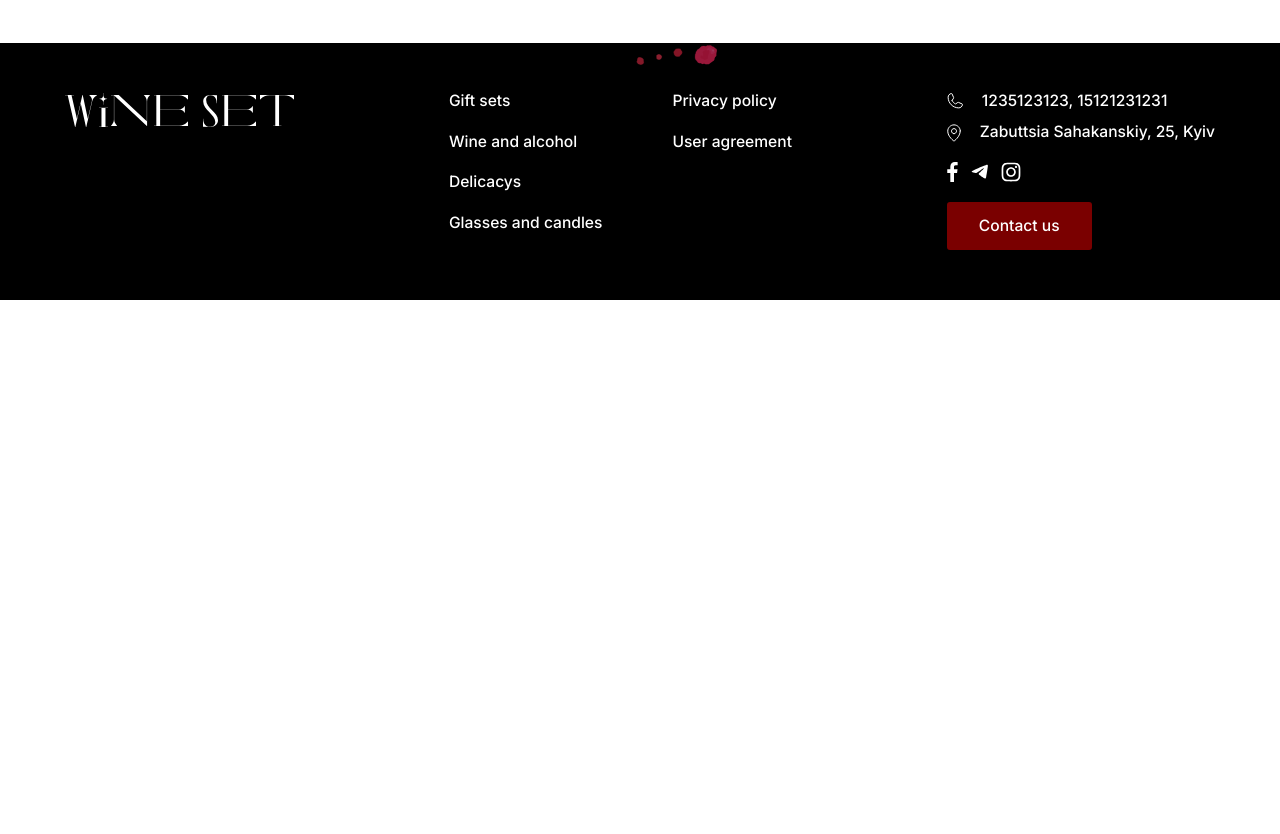
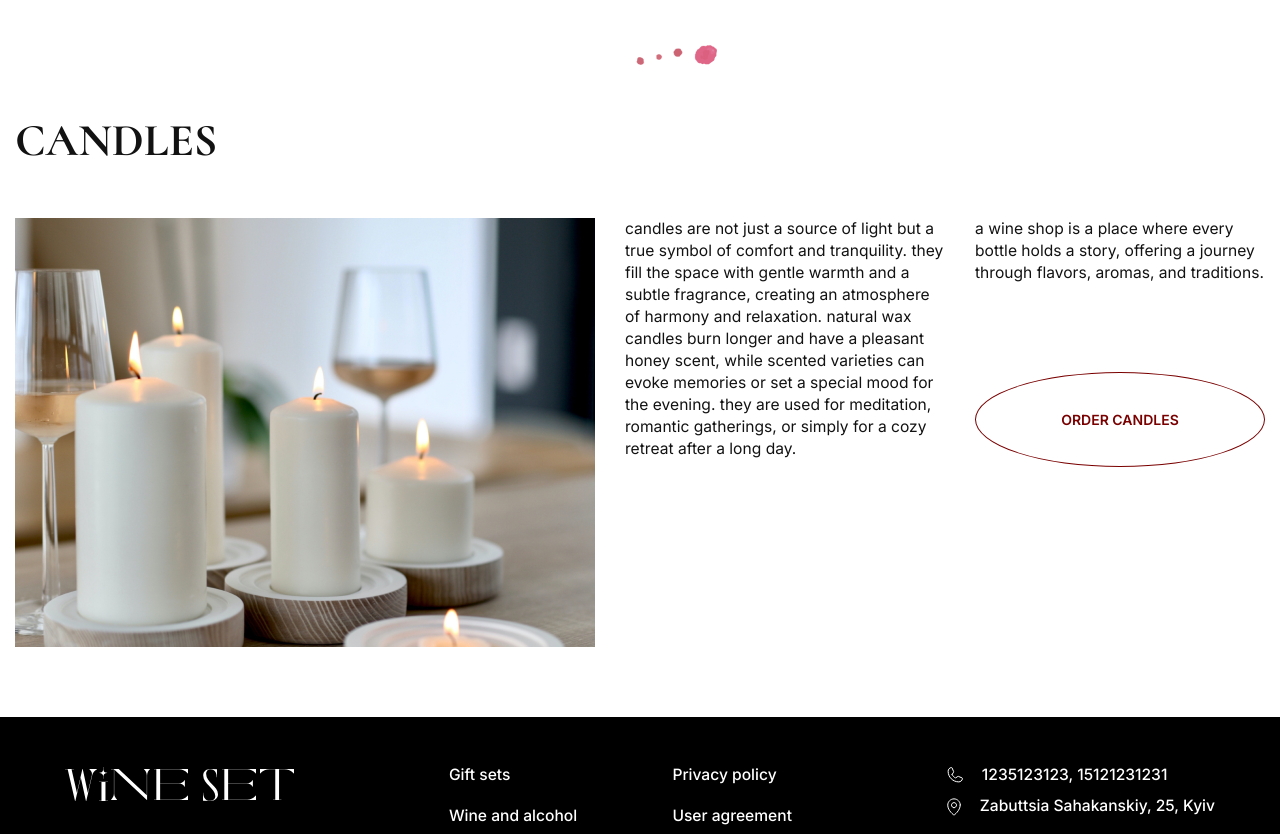
Before and after one commit to BODMAT/wineset, a React (Vite) app: page /Gift-sets in a window 1280 px wide. Shown: the part 1687-2521 px from the top of the page. Before the commit the page ends 1987 px from the top, so only its background shows below. Built offline with nearby package versions, Linux system fonts and the light colour scheme.

Commit message:
added component, folders updated

```diff
--- a/src/components/App/App.tsx
+++ b/src/components/App/App.tsx
@@ -3,7 +3,7 @@ import { PageError } from "../PageError/PageError";
 import { ScrollRestoration } from "../ScrollRestoration/ScrollRestoration";
 import { HomePage } from "../PageHome/HomePage/HomePage";
 import { Layout } from "../Layout/Layout";
-import { GiftBoxesPage } from "../PageGiftBoxes/GiftBoxesPage/GiftBoxesPage";
+import { GiftBoxesPage } from "../PageGiftBoxes/GiftBoxesPage";
 
 export function App() {
   return (
--- /dev/null
+++ b/src/components/BorderedLink/BorderedLink.tsx
@@ -0,0 +1,18 @@
+import { Link } from "react-router-dom";
+
+interface IBorderedLinkProps {
+    to: string;
+    children: React.ReactNode | string;
+}
+
+export function BorderedLink({ to, children }: IBorderedLinkProps) {
+    return (
+        <Link to={to} className="transition-all duration-300 ease-[cubic-bezier(0.075,0.82,0.165,1)]
+               text-[#7a0000] font-inter font-semibold text-center uppercase
+               border border-[#7a0000] rounded-[50%] px-16 py-9
+               text-[16px] md:text-[14px] leading-normal
+               hover:text-white hover:bg-[#7a0000]">
+            {children}
+        </Link>
+    )
+}
--- /dev/null
+++ b/src/components/PageGiftBoxes/CandleLights.tsx
@@ -0,0 +1,23 @@
+import styles from "./PageGiftBoxesPage.module.scss"
+import { BorderedLink } from "../BorderedLink/BorderedLink"
+export function CandleLights() {
+    return (
+        <section className="mt-[70px] mb-[70px]">
+            <div className={styles.container}>
+                <h2 className={styles.basicTitle}>Candles</h2>
+                <div className="flex justify-between gap-[30px] mt-[50px] max-xl:flex-wrap max-xl:justify-evenly">
+                    <div className="w-[640px] max-xl:flex-[1_1_100%]">
+                        <img className="relative w-[100%] h-[429px] left-0 top-0 object-cover" src="/GiftBoxesPage/CandleLights/candles.png" alt="candles" />
+                    </div>
+                    <div className={styles.basicText}>
+                        Candles are not just a source of light but a true symbol of comfort and tranquility. They fill the space with gentle warmth and a subtle fragrance, creating an atmosphere of harmony and relaxation. Natural wax candles burn longer and have a pleasant honey scent, while scented varieties can evoke memories or set a special mood for the evening. They are used for meditation, romantic gatherings, or simply for a cozy retreat after a long day.
+                    </div>
+                    <div className="flex flex-col gap-22 max-xl:gap-[30px]">
+                        <div className={styles.basicText}>A wine shop is a place where every bottle holds a story, offering a journey through flavors, aromas, and traditions.</div>
+                        <BorderedLink to="/Glasses-and-candles/Candles">Order candles</BorderedLink>
+                    </div>
+                </div>
+            </div>
+        </section>
+    )
+}
--- a/src/components/PageGiftBoxes/GiftBoxesPage/GiftBoxesPage.tsx
+++ b/src/components/PageGiftBoxes/GiftBoxesPage.tsx
@@ -1,5 +1,6 @@
-import { SpecialOffer } from "../../SpecialOffer/SpecialOffer";
-import { GiftSets } from "../GiftSets/GiftSets";
+import { SpecialOffer } from "../SpecialOffer/SpecialOffer";
+import { CandleLights } from "./CandleLights";
+import { GiftSets } from "./GiftSets";
 export function GiftBoxesPage() {
     return (
         <div className='relative pt-[143px] max-md:pt-[84px]'>
@@ -10,6 +11,7 @@ export function GiftBoxesPage() {
                 subTitleLink="/order"
                 contentWidth={381} />
             <GiftSets />
+            <CandleLights />
         </div>
     )
 }
--- a/src/components/PageGiftBoxes/GiftSets/GiftSets.tsx
+++ b/src/components/PageGiftBoxes/GiftSets.tsx
@@ -1,6 +1,6 @@
 import { Link } from 'react-router-dom';
-import styles from '../PageGiftBoxesPage.module.scss';
-import { useOpacity } from '../../../customHooks/useOpacity';
+import styles from './PageGiftBoxesPage.module.scss';
+import { useOpacity } from '../../customHooks/useOpacity';
 export function GiftSets() {
     const { opacity, blockRef } = useOpacity();
     return (
--- a/src/components/PageHome/Delivery/Delivery.tsx
+++ b/src/components/PageHome/Delivery/Delivery.tsx
@@ -1,6 +1,6 @@
-import { Link } from "react-router-dom"
 import styles from "./Delivery.module.scss"
 import { useOpacity } from "../../../customHooks/useOpacity"
+import { BorderedLink } from "../../BorderedLink/BorderedLink"
 export function Delivery() {
     const { opacity, blockRef } = useOpacity()
     return (
@@ -18,7 +18,7 @@ export function Delivery() {
                         <div className={styles.delivery__text}>
                             In addition to fast delivery, some wine stores offer curated selections tailored to individual tastes. Customers can subscribe to monthly wine boxes or choose from expertly recommended pairings for specific occasions. This combination of quality, convenience, and personalization makes wine delivery an increasingly popular choice.
                         </div>
-                        <Link className={styles.delivery__btn} to="/delivery">DELIVERY DETAILS</Link>
+                        <BorderedLink to="/delivery">DELIVERY DETAILS</BorderedLink>
                     </div>
                 </div>
             </div>
```
Also changed, not shown: public/GiftBoxesPage/CandleLights/candles.png (added).
